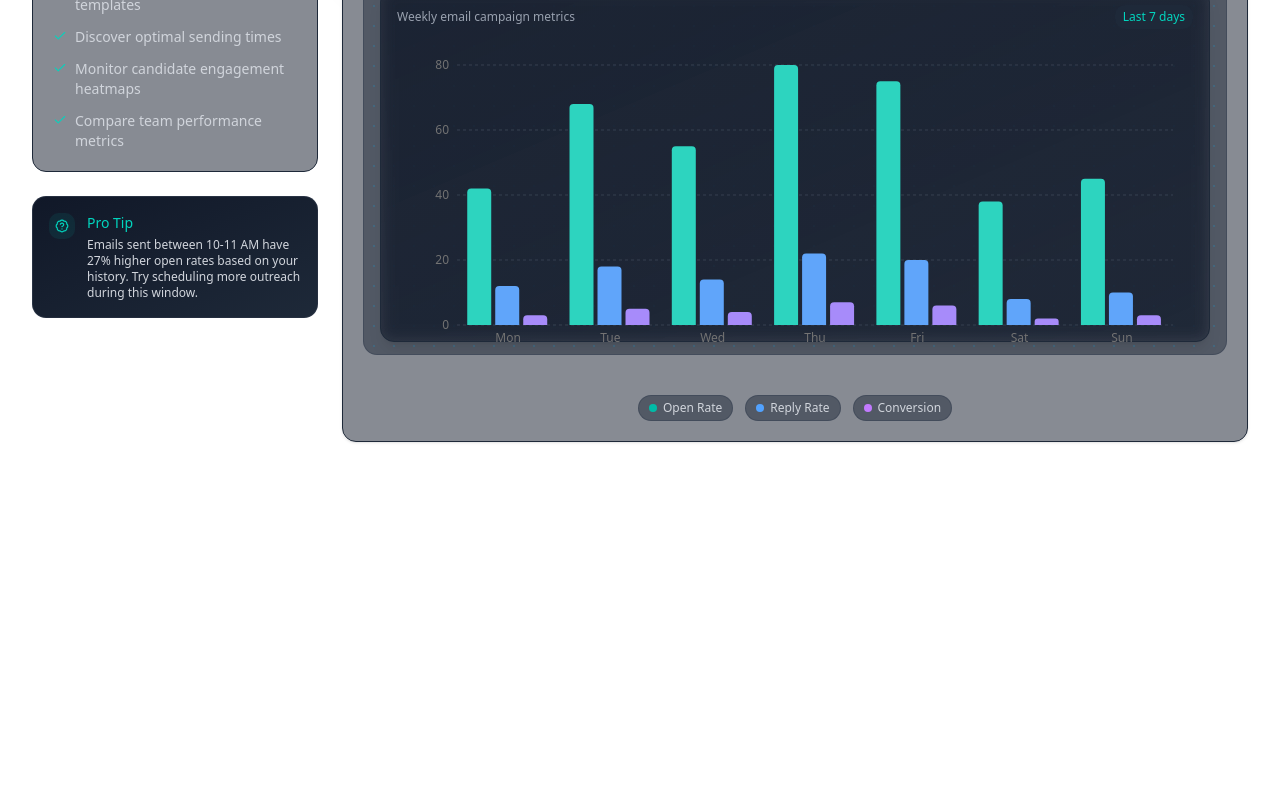
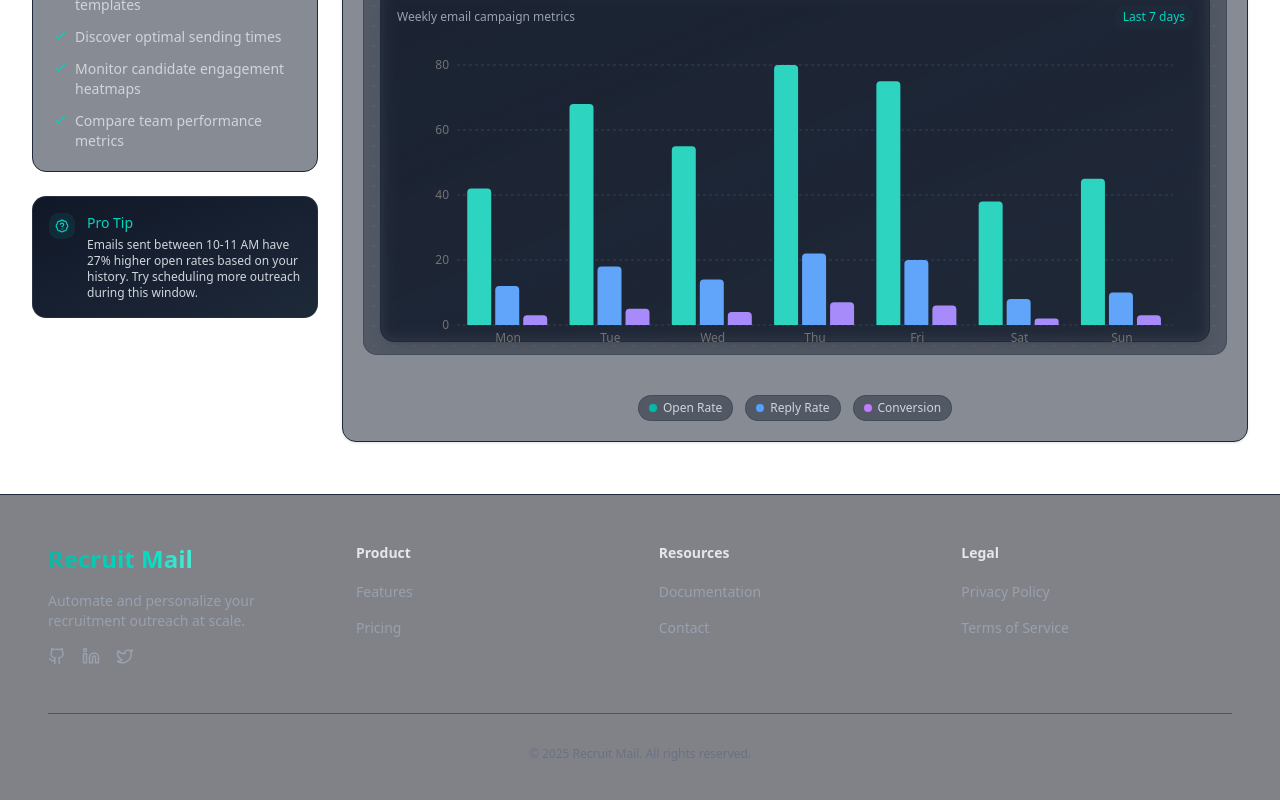
Before and after one commit to deveshru2712/Recruit_Mail, a Next.js app: page / in a window 1280 px wide. Shown: the part 2266-3066 px from the top of the page. Before the commit the page ends 2760 px from the top, so only its background shows below. Built offline with nearby package versions, Linux system fonts and the light colour scheme.

Commit message:
implement footer

```diff
--- a/app/page.tsx
+++ b/app/page.tsx
@@ -2,6 +2,7 @@ import HeroSection from "@/components/HeroSection";
 import Navbar from "@/components/Navbar";
 import FeatureSection from "@/components/FeatureSection";
 import AnalyticsSection from "@/components/AnalyticsSection";
+import Footer from "@/components/Footer";
 
 export default function Page() {
   return (
@@ -10,6 +11,7 @@ export default function Page() {
       <HeroSection />
       <FeatureSection />
       <AnalyticsSection />
+      <Footer />
     </>
   );
 }
--- /dev/null
+++ b/components/Footer.tsx
@@ -0,0 +1,125 @@
+import Link from "next/link";
+import React from "react";
+import { Github, Linkedin, Twitter } from "lucide-react";
+
+const Footer = () => {
+  const navLinks = [
+    { name: "Features", href: "/features" },
+    { name: "Pricing", href: "/pricing" },
+    { name: "Documentation", href: "/docs" },
+    { name: "Contact", href: "/contact" },
+  ];
+
+  const socialLinks = [
+    { icon: <Github size={18} />, href: "https://github.com/deveshru2712" },
+    {
+      icon: <Linkedin size={18} />,
+      href: "https://www.linkedin.com/in/devesh-chandra-ru2712/",
+    },
+    { icon: <Twitter size={18} />, href: "https://x.com/deveshru2712" },
+  ];
+
+  return (
+    <footer className="border-t border-gray-800 bg-gray-950/50 px-6 py-12 sm:px-8 lg:px-12">
+      <div className="mx-auto max-w-7xl">
+        <div className="grid gap-12 lg:grid-cols-4">
+          {/* Brand Column */}
+          <div className="space-y-4">
+            <Link href="/" className="inline-block">
+              <h1 className="text-transparent bg-gradient-to-r from-teal-500/90 via-teal-400 to-teal-300 bg-clip-text text-2xl font-bold">
+                Recruit Mail
+              </h1>
+            </Link>
+            <p className="text-sm text-gray-400">
+              Automate and personalize your recruitment outreach at scale.
+            </p>
+            <div className="flex gap-4">
+              {socialLinks.map((link, index) => (
+                <Link
+                  key={index}
+                  href={link.href}
+                  target="_blank"
+                  rel="noopener noreferrer"
+                  className="text-gray-400 hover:text-teal-400 transition-colors"
+                >
+                  {link.icon}
+                </Link>
+              ))}
+            </div>
+          </div>
+
+          {/* Navigation Columns */}
+          <div className="grid grid-cols-2 gap-8 sm:grid-cols-3 lg:col-span-3">
+            <div>
+              <h3 className="text-sm font-semibold text-gray-200 mb-4">
+                Product
+              </h3>
+              <ul className="space-y-3">
+                {navLinks.slice(0, 2).map((link) => (
+                  <li key={link.name}>
+                    <Link
+                      href={link.href}
+                      className="text-sm text-gray-400 hover:text-teal-400 transition-colors"
+                    >
+                      {link.name}
+                    </Link>
+                  </li>
+                ))}
+              </ul>
+            </div>
+
+            <div>
+              <h3 className="text-sm font-semibold text-gray-200 mb-4">
+                Resources
+              </h3>
+              <ul className="space-y-3">
+                {navLinks.slice(2).map((link) => (
+                  <li key={link.name}>
+                    <Link
+                      href={link.href}
+                      className="text-sm text-gray-400 hover:text-teal-400 transition-colors"
+                    >
+                      {link.name}
+                    </Link>
+                  </li>
+                ))}
+              </ul>
+            </div>
+
+            <div>
+              <h3 className="text-sm font-semibold text-gray-200 mb-4">
+                Legal
+              </h3>
+              <ul className="space-y-3">
+                <li>
+                  <Link
+                    href="/privacy"
+                    className="text-sm text-gray-400 hover:text-teal-400 transition-colors"
+                  >
+                    Privacy Policy
+                  </Link>
+                </li>
+                <li>
+                  <Link
+                    href="/terms"
+                    className="text-sm text-gray-400 hover:text-teal-400 transition-colors"
+                  >
+                    Terms of Service
+                  </Link>
+                </li>
+              </ul>
+            </div>
+          </div>
+        </div>
+
+        <div className="mt-12 pt-8 border-t border-gray-800/50">
+          <p className="text-xs text-gray-500 text-center">
+            © {new Date().getFullYear()} Recruit Mail. All rights reserved.
+          </p>
+        </div>
+      </div>
+    </footer>
+  );
+};
+
+export default Footer;
```
